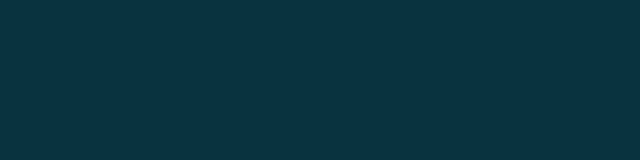
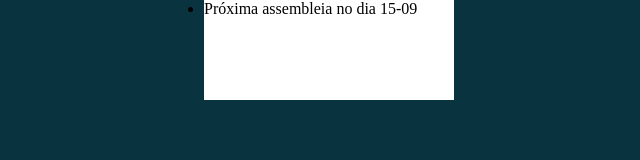
Before and after one commit to Jao42/condominio_web, a plain HTML site: page informacoes_importantes.html in a window 1280 px wide. Shown: the whole page, without its empty margins (311-951 px from the left). Drawn offline with Linux system fonts and the light colour scheme.

Commit message:
comecando aba informacoes importantes

```diff
--- a/informacoes_importantes.html
+++ b/informacoes_importantes.html
@@ -3,8 +3,13 @@
 <head>
   <link rel="stylesheet" href="style.css" media="all">
   <meta charset="UTF-8">
-  <title></title>
+  <title>Informações Importantes</title>
 </head>
-<body>
+<body class="body-info">
+  <div class="pop-up">
+    <ul>
+      <li>Próxima assembleia no dia 15-09</li>
+    </ul>
+  </div>
 </body>
 </html>
--- a/style.css
+++ b/style.css
@@ -77,7 +77,22 @@ body {
     display: block;
     text-align: center;
     margin-bottom: 50px;
-    font-family: comic-sans, sans-serif;
+    font-family: 'Indie Flower', cursive;
+    font-size: 25px;
     color: rgba(50, 168, 160);
 
 }
+
+.body-info {
+    display: flex;
+    flex-direction: column;
+    align-items: center;
+
+}
+
+.pop-up {
+    min-width: 250px;
+    min-height: 100px;
+    background-color: white;
+
+}
```
Also changed, not shown: index.html (+2 -0 lines).
